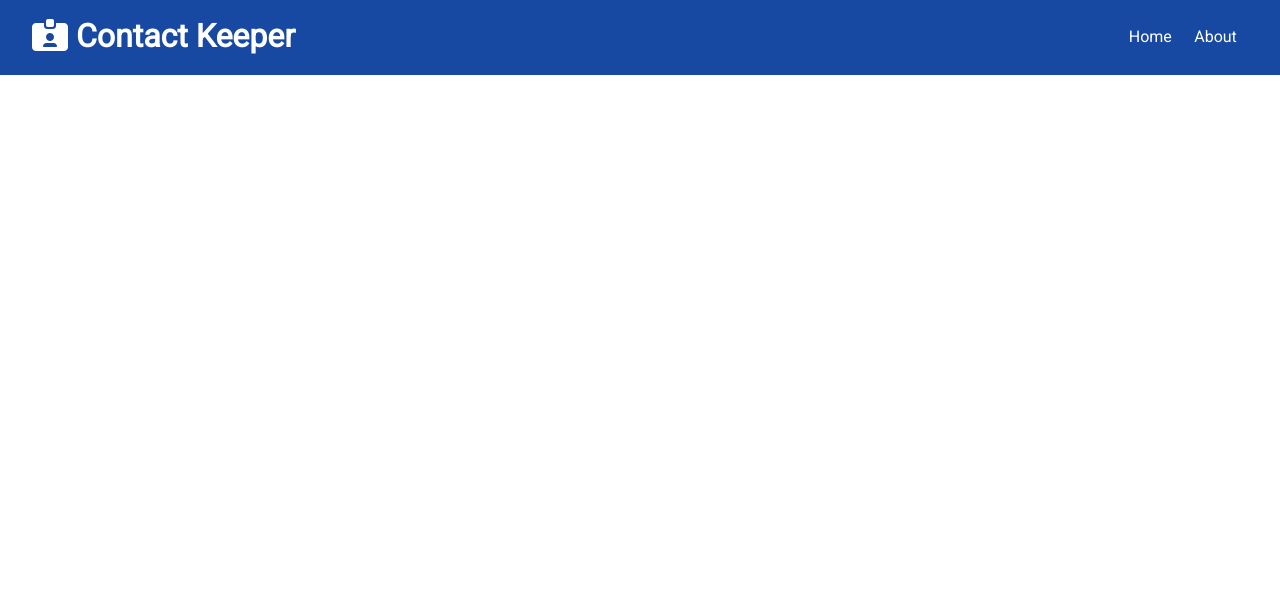
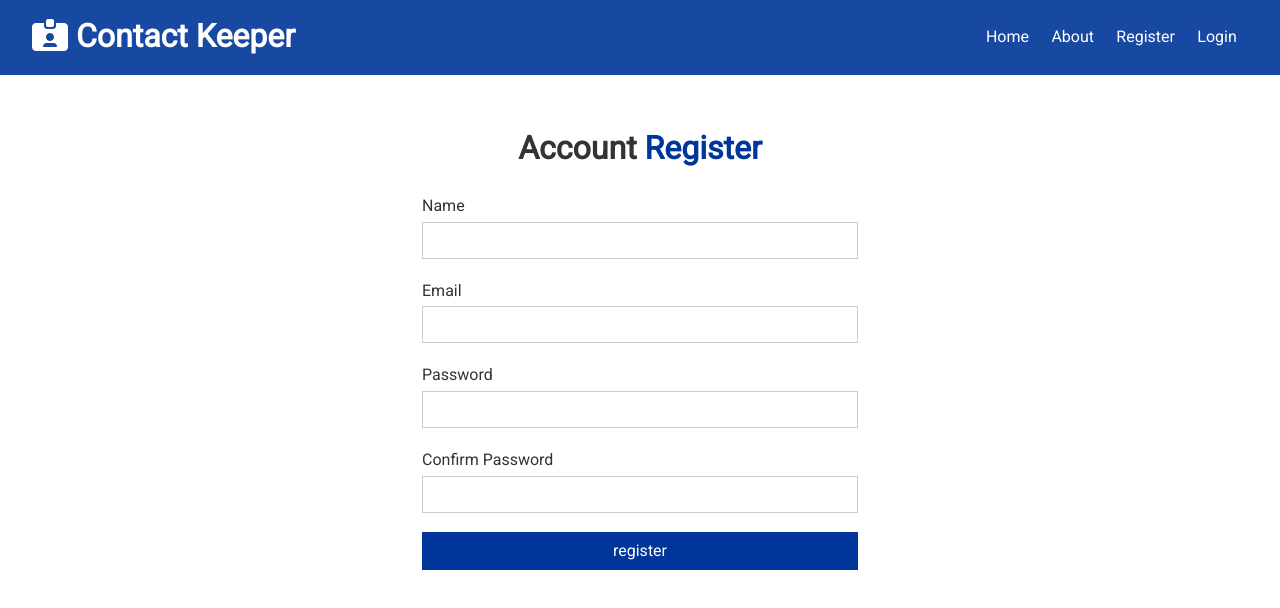
Before and after one commit to ETCraig/ReactFronToBack-ContactKeeper, a React (Create React App) app in the folder client/: page /register in a window 1280 px wide. Shown: the top 608 px of the page. Built offline with nearby package versions, Linux system fonts and the light colour scheme.

Commit message:
Created Login  && Register Components w/ Nav

```diff
--- a/client/src/App.js
+++ b/client/src/App.js
@@ -3,7 +3,9 @@
 
 import About from './components/pages/About';
 import Home from './components/pages/Home';
+import Login from './components/auth/Login';
 import NavBar from './components/layout/NavBar';
+import Register from './components/auth/Register';
 
 import { BrowserRouter as Router, Route, Switch } from 'react-router-dom';
 import AuthState from './context/auth/AuthState';
@@ -20,6 +22,8 @@
               <Switch>
                 <Route exact path='/' component={Home} />
                 <Route exact path='/about' component={About} />
+                <Route exact path='/login' component={Login} />
+                <Route exact path='/register' component={Register} />
               </Switch>
             </div>
           </Fragment>
--- /dev/null
+++ b/client/src/components/auth/Login.js
@@ -0,0 +1,53 @@
+import React, { useState } from 'react'
+
+const Login = () => {
+    const [user, setUser] = useState({
+        email: '',
+        password: '',
+    });
+
+
+    const { email, password } = user;
+
+    const onChange = e => setUser({ ...user, [e.target.name]: e.target.value });
+
+    const onSubmit = e => {
+        e.preventDefault();
+        console.log('User Logged In');
+    }
+
+    return (
+        <div className="form-container">
+            <h1>
+                Account <span className="text-primary">Login</span>
+            </h1>
+            <form onSubmit={onSubmit}>
+                <div className="form-group">
+                    <label htmlFor="email">Email</label>
+                    <input
+                        type="email"
+                        name="email"
+                        value={email}
+                        onChange={onChange}
+                    />
+                </div>
+                <div className="form-group">
+                    <label htmlFor="password">Password</label>
+                    <input
+                        type="password"
+                        name="password"
+                        value={password}
+                        onChange={onChange}
+                    />
+                </div>
+                <input
+                    type="submit"
+                    value="Login"
+                    className="btn btn-primary btn-block"
+                />
+            </form>
+        </div>
+    );
+}
+
+export default Login;
--- /dev/null
+++ b/client/src/components/auth/Register.js
@@ -0,0 +1,73 @@
+import React, { useState } from 'react'
+
+const Register = () => {
+    const [user, setUser] = useState({
+        name: '',
+        email: '',
+        password: '',
+        password2: ''
+    });
+
+
+    const { name, email, password, password2 } = user;
+
+    const onChange = e => setUser({ ...user, [e.target.name]: e.target.value });
+
+    const onSubmit = e => {
+        e.preventDefault();
+        console.log('User Registered');
+    }
+
+    return (
+        <div className="form-container">
+            <h1>
+                Account <span className="text-primary">Register</span>
+            </h1>
+            <form onSubmit={onSubmit}>
+                <div className="form-group">
+                    <label htmlFor="name">Name</label>
+                    <input
+                        type="text"
+                        name="name"
+                        value={name}
+                        onChange={onChange}
+                    />
+                </div>
+                <div className="form-group">
+                    <label htmlFor="email">Email</label>
+                    <input
+                        type="email"
+                        name="email"
+                        value={email}
+                        onChange={onChange}
+                    />
+                </div>
+                <div className="form-group">
+                    <label htmlFor="password">Password</label>
+                    <input
+                        type="password"
+                        name="password"
+                        value={password}
+                        onChange={onChange}
+                    />
+                </div>
+                <div className="form-group">
+                    <label htmlFor="password2">Confirm Password</label>
+                    <input
+                        type="password"
+                        name="password2"
+                        value={password2}
+                        onChange={onChange}
+                    />
+                </div>
+                <input
+                    type="submit"
+                    value="register"
+                    className="btn btn-primary btn-block"
+                />
+            </form>
+        </div>
+    );
+}
+
+export default Register;
--- a/client/src/components/layout/NavBar.js
+++ b/client/src/components/layout/NavBar.js
@@ -16,6 +16,12 @@
                 <li>
                     <Link to='/about'>About</Link>
                 </li>
+                <li>
+                    <Link to='/register'>Register</Link>
+                </li>
+                <li>
+                    <Link to='/login'>Login</Link>
+                </li>
             </ul>
         </div>
     )
```
